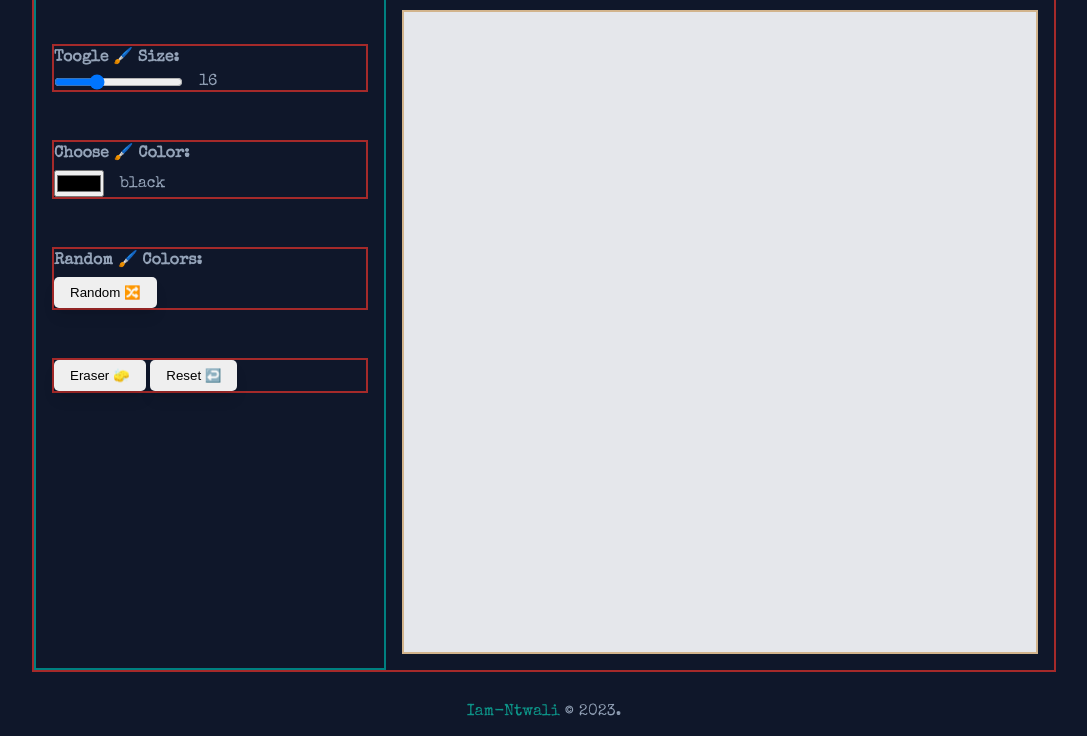
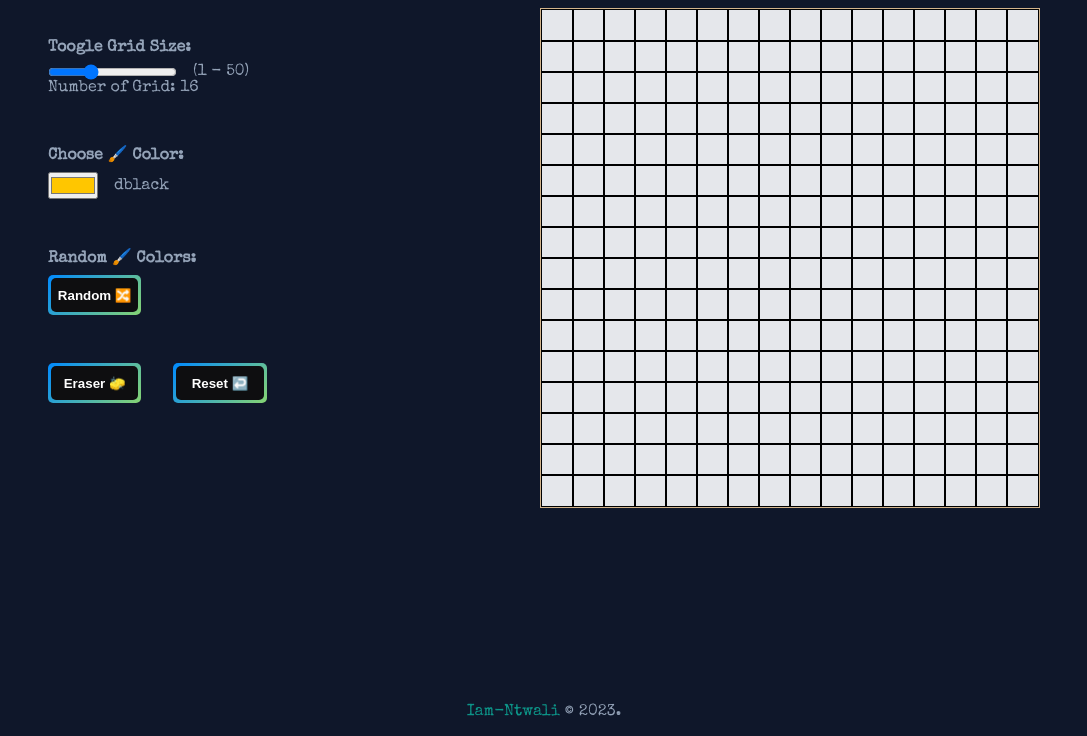
Before and after one commit to Iam-Donat/Etch-a-Sketch, a plain HTML site: page index.html in a window 1280 px wide. Shown: the part 64-800 px from the top of the page, without its empty margins (96-1183 px from the left). Drawn offline with nearby package versions, Linux system fonts and the light colour scheme.

Commit message:
some changes

```diff
--- a/index.html
+++ b/index.html
@@ -22,26 +22,35 @@
                   <div class="options">
                         <div class="size">
                               <label for="size">Toogle
-                                    🖌️ Size:</label>
+                                    Grid Size:</label>
                               <span class="size__input">
-                                    <input type="range" value="16" name="size" min="1" max="50">
+                                    <input type="range" name="size" value="16" min="1" max="50">
+                                    <span>(1 - 50)</span>
+                              </span>
+                              <p> Number of Grid:
                                     <span size__value>16</span>
-                              </span>
+                              </p>
                         </div>
                         <div class="color">
                               <label for="color">Choose 🖌️ Color:</label>
                               <span class="color__input">
-                                    <input type="color" value="16" name="color">
-                                    <span color__value>black</span>
+                                    <input type="color" name="color" value="#ffc600">
+                                    <span color__value>dblack</span>
                               </span>
                         </div>
                         <div class="random__btn">
                               <p>Random 🖌️ Colors:</p>
-                              <button id="random" class="btn">Random 🔀</button>
+                              <button id="random" class="btn">
+                                    <span class="btnspan">Random 🔀</span>
+                              </button>
                         </div>
                         <div class="settings__btn">
-                              <button id="eraser" class="btn">Eraser 🧽</button>
-                              <button id="reset" class="btn">Reset ↩️</button>
+                              <button id="eraser" class="btn">
+                                    <span class="btnspan">Eraser 🧽</span>
+                              </button>
+                              <button id="reset" class="btn">
+                                    <span class="btnspan">Reset ↩️</span>
+                              </button>
                         </div>
 
                   </div>
--- a/main.css
+++ b/main.css
@@ -35,15 +35,38 @@ footer {
 }
 
 .btn {
-      display: inline-block;
+      background-image: linear-gradient(135deg, #008aff, #86d472);
+      border-radius: 5px;
+      box-sizing: border-box;
+      color: #ffffff;
+      display: block;
+      height: 40px;
+      font-weight: 600;
+      padding: 3px;
+      position: relative;
+      text-decoration: none;
+      width: 7em;
+      z-index: 2;
       border: none;
-      border-radius: 5px;
-      padding: .5rem 1rem;
-      box-shadow: 0 10px 15px -3px rgb(0 0 0 / 0.1), 0 4px 6px -4px rgb(0 0 0 / 0.1);
 }
 
 .btn:hover {
-      box-shadow: 0 1px 3px 0 rgb(0 0 0 / 0.1), 0 1px 2px -1px rgb(0 0 0 / 0.1);
+      color: #fff;
+}
+
+.btn .btnspan {
+      align-items: center;
+      background: #0e0e10;
+      border-radius: 5px;
+      display: flex;
+      justify-content: center;
+      height: 100%;
+      transition: background 0.5s ease;
+      width: 100%;
+}
+
+.btn:hover .btnspan {
+      background: transparent;
 }
 
 .container {
@@ -51,40 +74,49 @@ footer {
       max-width: 1024px;
       width: 100%;
       margin: 0 auto;
-      border: 2px solid brown;
+      /* border: 2px solid brown; */
       display: flex;
       justify-content: space-around;
 }
 
 .options {
-      border: 2px solid teal;
+      /* border: 2px solid teal; */
       flex: 1;
       padding: 3rem 1rem;
 }
 
 .board {
+      position: relative;
       background-color: #e5e7eb;
       border: 2px solid tan;
       display: grid;
-      flex: 2;
       margin: 1rem;
+      width: 500px;
+      height: 500px;
+}
+
+.grid {
+      outline: 1px solid #000;
 }
 
 .size,
 .color,
 .random__btn,
 .settings__btn {
-      border: 2px solid brown;
+      /* border: 2px solid brown; */
       margin-bottom: 3rem;
 }
 
-.size label, .color label, .random__btn p{
+.size label,
+.color label,
+.random__btn p {
       display: block;
       margin-bottom: .5rem;
       font-weight: 700;
 }
 
-.size__input, .color__input {
+.size__input,
+.color__input {
       display: flex;
       flex-direction: row;
       align-items: center;
@@ -94,3 +126,8 @@ footer {
 #random {
       background: linear-gradient(from #06b6d4, to #3b82f6);
 }
+
+.settings__btn {
+      display: flex;
+      gap: 2rem;
+}
--- a/script.js
+++ b/script.js
@@ -1,4 +1,57 @@
-console.log('hi');
+console.log('The Script is running 🫱🏾‍🫲🏾');
+
+// Get HTML Elements
+const board = document.querySelector('.board');
+
+// Getting button values
+const toogleSize = document.querySelector('input[name="size"]');
+const colorChoice = document.querySelector('input[name="color"]');
+
+// initialize variables
+let size = toogleSize.value; // store the default grids in the board
+console.log(size);
+let color = '' // store the default color value of the mouseover event;
+console.log(color);
+// Functions
+function createGrids() { // ===> to create Grids === //
+    board.style.gridTemplateColumns = `repeat(${size}, 1fr)`
+    board.style.gridTemplateRows = `repeat(${size}, 1fr)`
+
+    let totalGrids = size * size;
+
+    for (let i = 0; i < totalGrids; i++) {
+        const grid = document.createElement('div');
+
+        grid.style.outline = '1px solid black';
+        grid.addEventListener('mouseover', () => {
+            grid.style.backgroundColor = color;
+        });
+        board.insertAdjacentElement('beforeend', grid);
+
+    }
+}
+
+function colorValue() {
+    color = this.value
+    console.log(color);
+}
+function defaultGrid(size) { // default Grid sizes
+    color = colorChoice.value;
+    createGrids(size)
+
+}
+
+function toogleGridSize() { // toogle Grid size
+    size = this.value;
+
+    color
+    createGrids(size);
+}
+
+// Events Listeners
+window.addEventListener('load', defaultGrid);
+toogleSize.addEventListener('change', toogleGridSize)
+colorChoice.addEventListener('click', colorValue)
 
 // === get Current Year === //
 const getCurrentYear = new Date().getFullYear();
```
